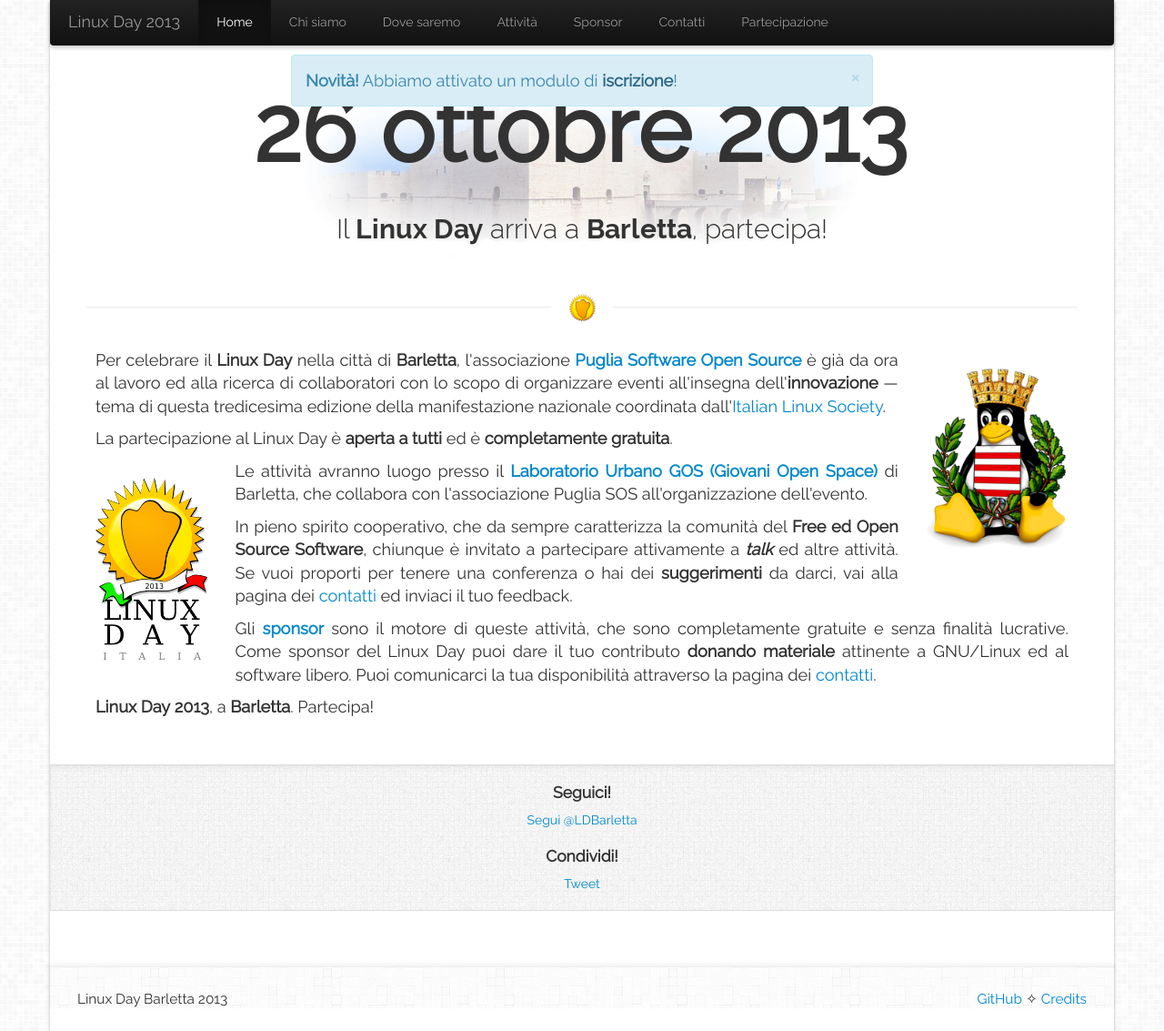
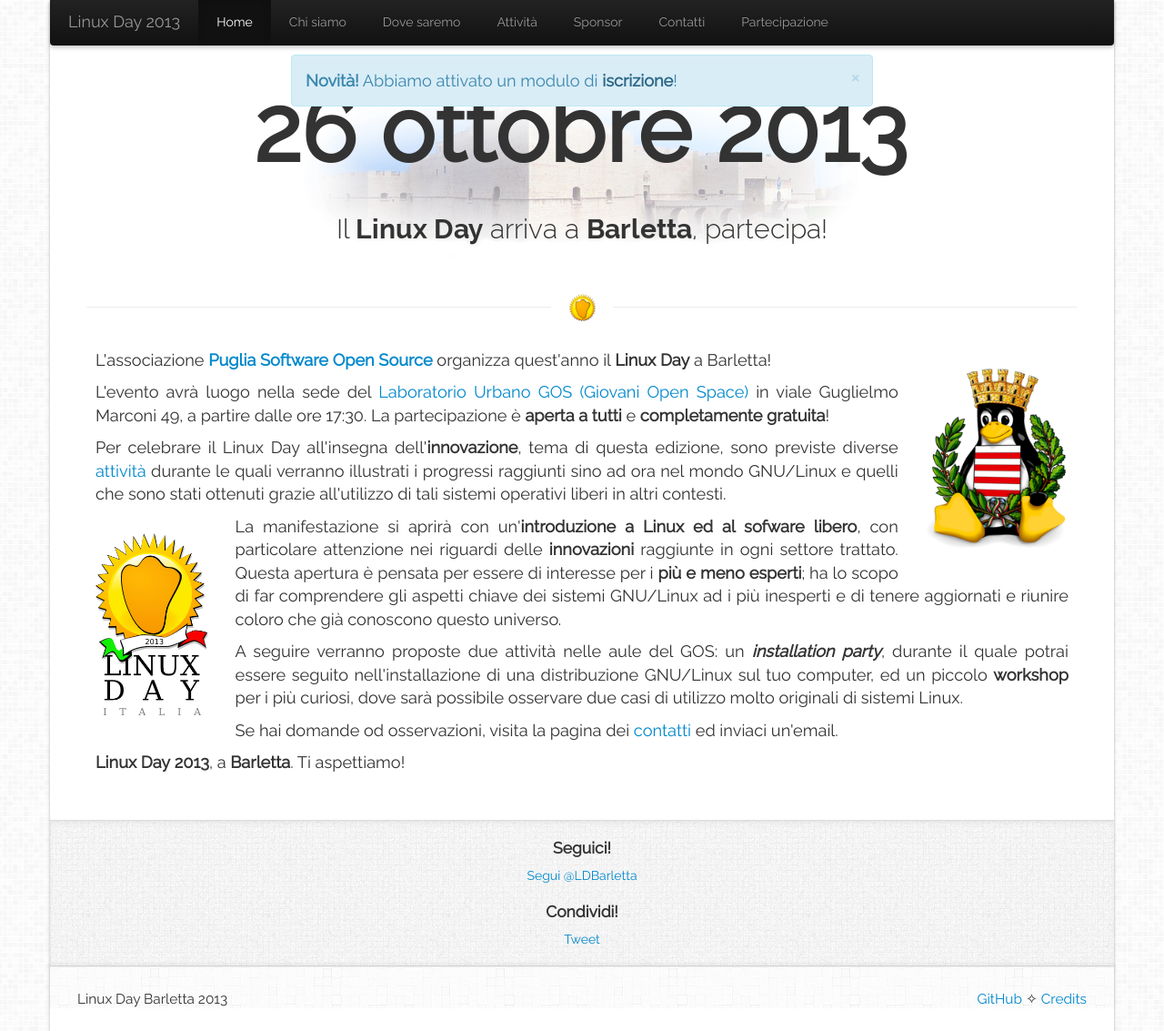
Before and after one commit to linuxdaybarletta/linuxdaybarletta2013.github.io, a Jekyll site: the page built from 00-index.html, in a window 1280 px wide and 1133 px high. Shown: the whole window at 91% size. Built offline with Jekyll 4.4.1, drawn with Linux system fonts in a browser that asks for light colours; nearby versions of some CDN libraries; Markdown is read by kramdown in place of the engine named in the settings; comment, search, counter and statistics services are not loaded.

Commit message:
Update 00-index.html

```diff
--- a/00-index.html
+++ b/00-index.html
@@ -19,43 +19,31 @@
     <img src="assets/img/linuxday-barletta-tux.png" alt="Linux Day 2013 - Barletta" class="hidden-phone pull-right" style="height:200px">
 </a>
 <p>
-Per celebrare il <strong>Linux Day</strong> nella città di
-<strong>Barletta</strong>, l'associazione <strong><a
-href="http://www.pugliasos.it">Puglia Software Open Source</a></strong> è già
-da ora al lavoro ed alla ricerca di collaboratori con lo scopo di organizzare
-eventi all'insegna dell'<b>innovazione</b> &#8212; tema di questa tredicesima
-edizione della manifestazione nazionale coordinata dall'<a
-href="http://www.ils.org">Italian Linux Society</a>.
+L'associazione <strong><a
+href="http://www.pugliasos.it">Puglia Software Open Source</a></strong> organizza quest'anno
+il <strong>Linux Day</strong> a Barletta!
 </p>
 <p>
-La partecipazione al Linux Day è <b>aperta a tutti</b> ed è <b>completamente
-    gratuita</b>.
+L'evento avrà luogo nella sede del <a
+        href="http://www.giovaniopenspace.it/">Laboratorio Urbano GOS (Giovani
+        Open Space)</a> in viale Guglielmo Marconi 49, a partire dalle ore 17:30. La partecipazione è <b>aperta a tutti</b> e <b>completamente gratuita</b>!
+</p>
+<p>
+Per celebrare il Linux Day all'insegna dell'<b>innovazione</b>, tema di questa edizione, sono previste diverse <a href="linuxday-barletta-2013-attivita.html">attività</a> durante le quali verranno illustrati i progressi raggiunti sino ad ora nel mondo GNU/Linux e quelli che sono stati ottenuti grazie all'utilizzo di tali sistemi operativi liberi in altri contesti.
 </p>
 <a href="http://www.linuxday.it">
     <img src="assets/img/linuxday.png" alt="Linux Day 2013 - Barletta" class="pull-left hidden-phone" style="height:200px">
 </a>
 <p>
-Le attività avranno luogo presso il <b><a
-        href="http://www.giovaniopenspace.it/">Laboratorio Urbano GOS (Giovani
-Open Space)</a></b> di Barletta, che collabora con l'associazione Puglia SOS
-all'organizzazione dell'evento.
+La manifestazione si aprirà con un'<strong>introduzione a Linux ed al sofware libero</strong>, con particolare attenzione nei riguardi delle <strong>innovazioni</strong> raggiunte in ogni settore trattato. Questa apertura è pensata per essere di interesse per i <b>più e meno esperti</b>; ha lo scopo di far comprendere gli aspetti chiave dei sistemi GNU/Linux ad i più inesperti e di tenere aggiornati e riunire coloro che già conoscono questo universo.
 </p>
 <p>
-In pieno spirito cooperativo, che da sempre caratterizza la comunità del
-<strong>Free ed Open Source Software</strong>, chiunque è invitato a
-partecipare attivamente a <b><i>talk</i></b> ed altre attività. Se vuoi
-proporti per tenere una conferenza o hai dei <b>suggerimenti</b> da darci, vai
-alla pagina dei <a href="linuxday-barletta-2013-contatti.html">contatti</a> ed
-inviaci il tuo feedback.
+A seguire verranno proposte due attività nelle aule del GOS: un <strong><i>installation party</i></strong>, durante il quale potrai essere seguito nell'installazione di una distribuzione GNU/Linux sul tuo computer, ed un piccolo <strong>workshop</strong> per i più curiosi, dove sarà possibile osservare due casi di utilizzo molto originali di sistemi Linux.
 </p>
 <p>
-Gli <b><a href="linuxday-barletta-2013-sponsor.html">sponsor</a></b> sono il
-motore di queste attività, che sono completamente gratuite e senza finalità
-lucrative. Come sponsor del Linux Day puoi dare il tuo contributo <b>donando
-materiale</b> attinente a GNU/Linux ed al software libero. Puoi comunicarci la
-tua disponibilità attraverso la pagina dei <a
-href="linuxday-barletta-2013-contatti.html">contatti</a>.
+Se hai domande od osservazioni, visita la pagina dei <a
+href="linuxday-barletta-2013-contatti.html">contatti</a> ed inviaci un'email.
 </p>
 <p>
-<strong>Linux Day</strong> <b>2013</b>, a <strong>Barletta</strong>. Partecipa!
+<strong>Linux Day</strong> <b>2013</b>, a <strong>Barletta</strong>. Ti aspettiamo!
 </p>
```
